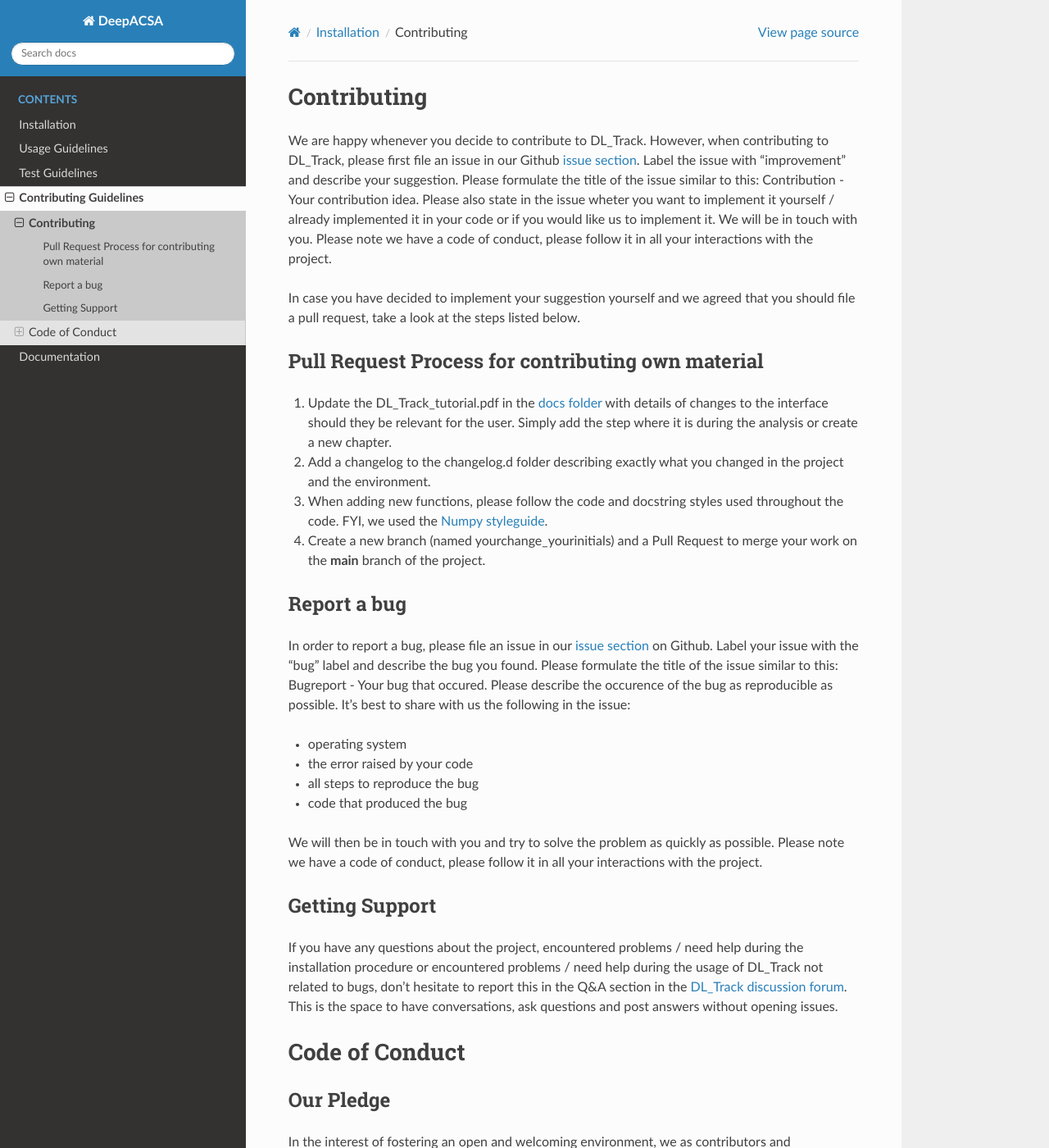
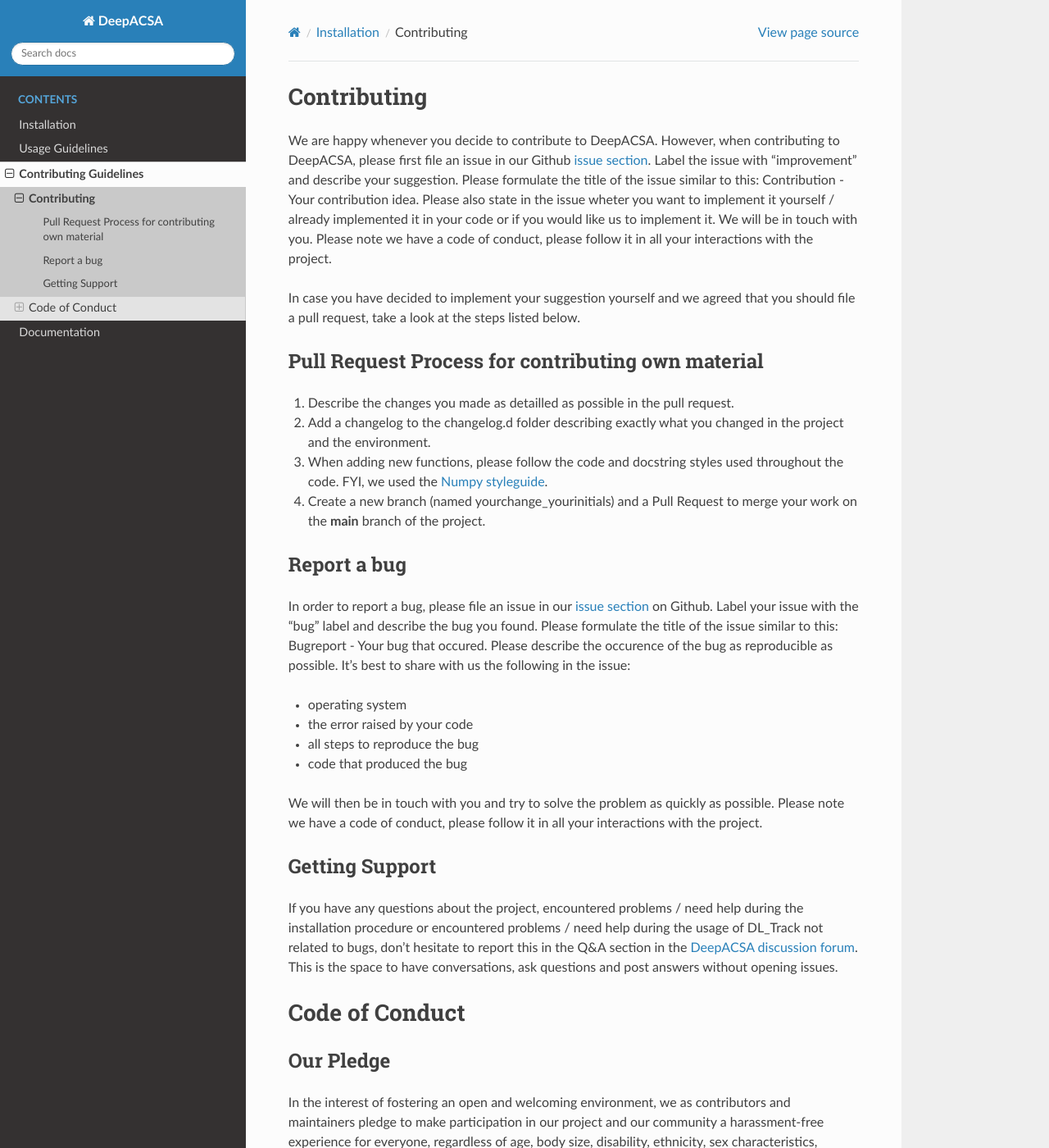
Before and after one commit to PaulRitsche/DeepACSA, a Sphinx documentation site: the page built from docs/source/contribute.rst, in a window 1280 px wide and 1400 px high. Shown: the whole window at 82% size. Built offline with Sphinx 7.4.7 and the Read the Docs theme 2.0.0, drawn with Linux system fonts in a browser that asks for light colours.

```diff
--- a/docs/source/contribute.rst
+++ b/docs/source/contribute.rst
@@ -1,7 +1,7 @@
 Contributing
 ============
 
-We are happy whenever you decide to contribute to DL_Track. However, when contributing to DL_Track, please first file an issue in our Github `issue section <https://github.com/PaulRitsche/DLTrack/issues>`_. Label the issue with "improvement" and describe your suggestion. Please formulate the title of the issue similar to this: Contribution - Your contribution idea. Please also state in the issue wheter you want to implement it yourself / already implemented it in your code or if you would like us to implement it. We will be in touch with you.
+We are happy whenever you decide to contribute to DeepACSA. However, when contributing to DeepACSA, please first file an issue in our Github `issue section <https://github.com/PaulRitsche/DeepACSA/issues>`_. Label the issue with "improvement" and describe your suggestion. Please formulate the title of the issue similar to this: Contribution - Your contribution idea. Please also state in the issue wheter you want to implement it yourself / already implemented it in your code or if you would like us to implement it. We will be in touch with you.
 Please note we have a code of conduct, please follow it in all your interactions with the project.
 
 In case you have decided to implement your suggestion yourself and we agreed that you should file a pull request, take a look at the steps listed below.
@@ -9,7 +9,7 @@ In case you have decided to implement your suggestion yourself and we agreed tha
 Pull Request Process for contributing own material
 --------------------------------------------------
 
-1. Update the DL_Track_tutorial.pdf in the `docs folder <https://github.com/PaulRitsche/DLTrack/docs/usage>`_ with details of changes to the interface should they be relevant for the user. Simply add the step where it is during the analysis or create a new chapter.
+1. Describe the changes you made as detailled as possible in the pull request.
 2. Add a changelog to the changelog.d folder describing exactly what you changed in the project and the environment.
 3. When adding new functions, please follow the code and docstring styles used throughout the code. FYI, we used the `Numpy styleguide <https://numpydoc.readthedocs.io/en/latest/format.html>`_.
 4. Create a new branch (named yourchange_yourinitials) and a Pull Request to merge your work on the **main** branch of the project.
@@ -17,7 +17,7 @@ Pull Request Process for contributing own material
 Report a bug
 ------------
 
-In order to report a bug, please file an issue in our `issue section <https://github.com/PaulRitsche/DLTrack/issues>`_  on Github. Label your issue with the "bug" label and describe the bug you found. Please formulate the title of the issue similar to this: Bugreport - Your bug that  occured. Please describe the occurence of the bug as reproducible as possible. It's best to share with us the following in the issue:
+In order to report a bug, please file an issue in our `issue section <https://github.com/PaulRitsche/DeepACSA/issues>`_ on Github. Label your issue with the "bug" label and describe the bug you found. Please formulate the title of the issue similar to this: Bugreport - Your bug that  occured. Please describe the occurence of the bug as reproducible as possible. It's best to share with us the following in the issue:
 
 - operating system
 - the error raised by your code
@@ -30,7 +30,7 @@ Please note we have a code of conduct, please follow it in all your interactions
 Getting Support
 ---------------
 
-If you have any questions about the project, encountered problems / need help during the installation procedure or encountered problems / need help during the usage of DL_Track not related to bugs, don't hesitate to report this in the Q&A section in the `DL_Track discussion forum <https://github.com/PaulRitsche/DLTrack/discussions>`_. This is the space to have conversations, ask questions and post answers without opening issues.
+If you have any questions about the project, encountered problems / need help during the installation procedure or encountered problems / need help during the usage of DL_Track not related to bugs, don't hesitate to report this in the Q&A section in the `DeepACSA discussion forum <https://github.com/PaulRitsche/DeepACSA/discussions>`_. This is the space to have conversations, ask questions and post answers without opening issues.
 
 Code of Conduct
 ===============
```
Also changed, not shown: changelog.d/20221228_231809_paul.ritsche_train_model_MM.rst (added, +38 -0 lines), docs/source/modules.rst (+0 -8 lines), 1 other file.
